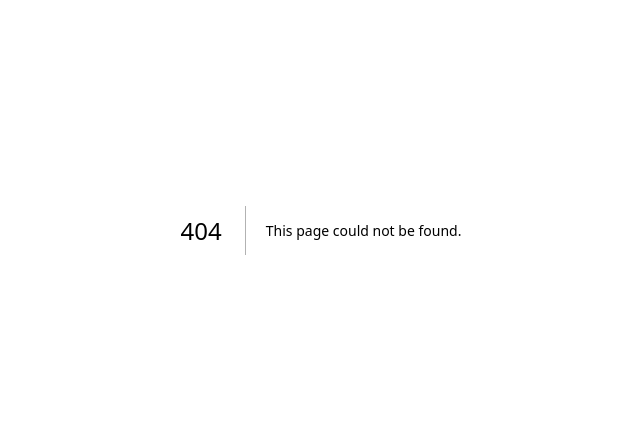
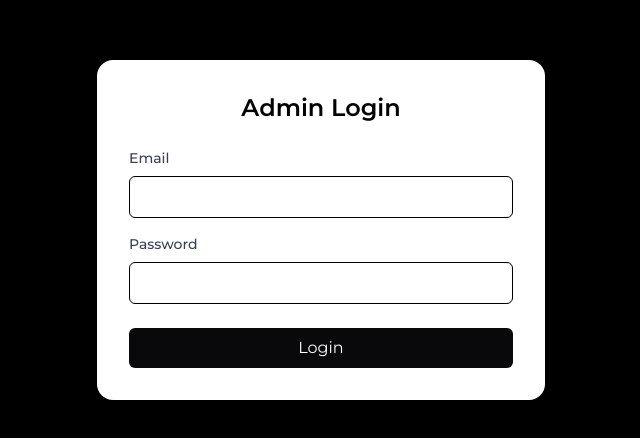
Before and after one commit to Satish2369/MarsheePartnerSatish_Frontend, a Next.js app: page /admin-login in a window 1280 px wide. Before the commit this address had no page. Shown: the part 170-608 px from the top of the page, without its empty margins (319-959 px from the left). Built offline with nearby package versions, Linux system fonts and the light colour scheme.

Commit message:
admin added

```diff
--- /dev/null
+++ b/src/app/admin-dashboard/page.js
@@ -0,0 +1,15 @@
+import AdminDashboard from "@/components/AdminDashboard"
+
+
+
+const page = () => {
+
+  return (
+
+    <div>
+      <AdminDashboard/>
+    </div>
+  )
+}
+
+export default page
--- /dev/null
+++ b/src/app/admin-login/page.js
@@ -0,0 +1,13 @@
+import AdminLogin from "@/components/AdminLogin"
+
+
+
+const page = () => {
+  return (
+    <div>
+       <AdminLogin/>
+    </div>
+  )
+}
+
+export default page
--- /dev/null
+++ b/src/components/AdminDashboard.js
@@ -0,0 +1,72 @@
+
+"use client";
+
+import React, { useEffect, useState } from "react";
+import axios from "axios";
+
+const AdminDashboard = () => {
+  const [allAccounts, setAllAccounts] = useState([]);
+  const [filteredAccounts, setFilteredAccounts] = useState([]);
+  const [searchTerm, setSearchTerm] = useState("");
+
+  const fetchAccounts = async () => {
+    try {
+      const res = await axios.get("/admin/accounts", {
+        withCredentials: true,
+      });
+
+      if (res.data.success) {
+        setAllAccounts(res.data.data);
+        setFilteredAccounts(res.data.data);
+      }
+    } catch (err) {
+      console.error("Failed to fetch accounts:", err);
+    }
+  };
+
+  useEffect(() => {
+    fetchAccounts();
+  }, []);
+
+  useEffect(() => {
+    const filtered = allAccounts.filter(
+      (acc) =>
+        acc.name.toLowerCase().includes(searchTerm.toLowerCase()) ||
+        acc.email.toLowerCase().includes(searchTerm.toLowerCase())
+    );
+    setFilteredAccounts(filtered);
+  }, [searchTerm]);
+
+  return (
+    <div className="min-h-screen p-6 bg-gray-100">
+      <h1 className="text-2xl font-bold mb-4">Admin Dashboard</h1>
+
+      <input
+        type="text"
+        placeholder="Search accounts by name or email"
+        className="p-2 border border-gray-300 rounded w-full mb-4"
+        value={searchTerm}
+        onChange={(e) => setSearchTerm(e.target.value)}
+      />
+
+      {filteredAccounts.length === 0 ? (
+        <p>No accounts found.</p>
+      ) : (
+        <ul className="space-y-3">
+          {filteredAccounts.map((acc) => (
+            <li
+              key={acc._id}
+              className="bg-white p-4 rounded shadow flex flex-col gap-1"
+            >
+              <span className="font-semibold text-lg">{acc.name}</span>
+              <span className="text-gray-600">{acc.email}</span>
+              <span className="text-sm text-gray-400">Role: {acc.role}</span>
+            </li>
+          ))}
+        </ul>
+      )}
+    </div>
+  );
+};
+
+export default AdminDashboard;
--- /dev/null
+++ b/src/components/AdminLogin.js
@@ -0,0 +1,80 @@
+
+"use client";
+
+import { useState } from "react";
+import { useRouter } from "next/navigation";
+import axios from "axios";
+import { BASE_URL } from "@/utils/constant";
+
+export default function AdminLogin() {
+  const [email, setEmail] = useState("");
+  const [password, setPassword] = useState("");
+  const [error, setError] = useState("");
+  const router = useRouter();
+
+  const handleLogin = async (e) => {
+    e.preventDefault();
+
+     try{
+
+      console.log(BASE_URL);
+      const res = await axios.post(BASE_URL+"/admin/login",{email,password},{
+        withCredentials:true
+      })
+
+       console.log(res.data);
+
+       router.push("/admin-dashboard")
+
+     }
+     catch(e) {
+
+        console.error(e.message);
+        setError(e.message)
+     }
+  };
+
+  return (
+    <div className="min-h-screen flex items-center justify-center bg-black px-4">
+      <form
+        onSubmit={handleLogin}
+        className="bg-white shadow-md rounded-2xl p-8 w-full max-w-md"
+      >
+        <h2 className="text-2xl font-semibold text-center mb-6">Admin Login</h2>
+
+
+
+        <label className="block mb-2 text-sm font-medium text-gray-700">
+          Email
+        </label>
+        <input
+          type="email"
+          className="w-full border px-3 py-2 mb-4 rounded-md"
+          value={email}
+          onChange={(e) => setEmail(e.target.value)}
+          required
+        />
+
+        <label className="block mb-2 text-sm font-medium text-gray-700">
+          Password
+        </label>
+        <input
+          type="password"
+          className="w-full border px-3 py-2 mb-6 rounded-md"
+          value={password}
+          onChange={(e) => setPassword(e.target.value)}
+          required
+        />
+
+         {error && <p className="text-red-500 text-center mb-4">{error}</p>}
+
+        <button
+          type="submit"
+          className="w-full cursor-pointer bg-zinc-950 text-white py-2 rounded-md hover:bg-zinc-800"
+        >
+          Login
+        </button>
+      </form>
+    </div>
+  );
+}
```
